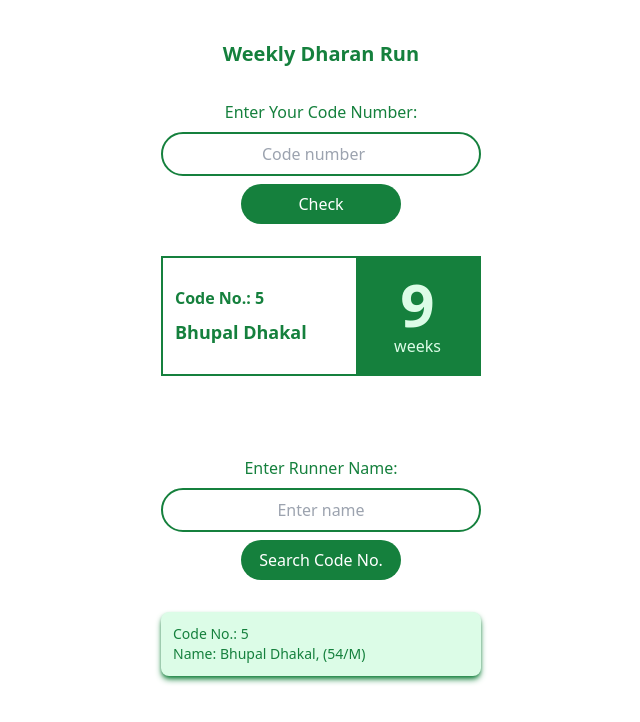
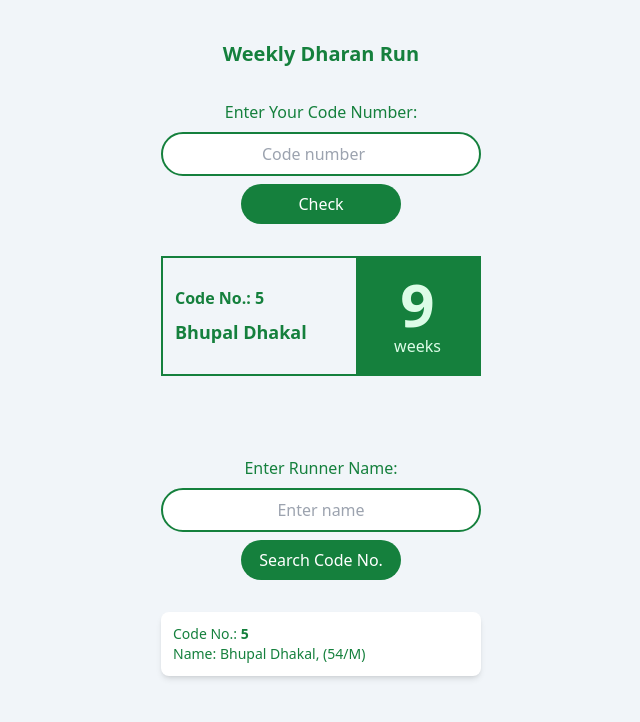
Before and after one commit to beejoy/checkmyrun, a React (Vite) app: page / in a window 1280 px wide. Both pictures are taken after typing "5" into the empty fields and a click on the button "Check". Shown: the top 722 px of the page, without its empty margins (319-959 px from the left). Built offline with nearby package versions, Linux system fonts and the light colour scheme.

Commit message:
Fix minor changes

```diff
--- a/index.html
+++ b/index.html
@@ -6,7 +6,7 @@
     <meta name="viewport" content="width=device-width, initial-scale=1.0" />
     <title>Dharan Run - Check My Run</title>
   </head>
-  <body>
+  <body class="bg-slate-100">
     <div id="root"></div>
     <script type="module" src="/src/main.jsx"></script>
   </body>
--- a/src/App.jsx
+++ b/src/App.jsx
@@ -14,8 +14,11 @@ const App = () => {
 
   const handleSearchCodeNumber = (e) => {
     e.preventDefault();
+    console.log(name.length);
     setRunner(
-      runData.filter((data) => data.Fullname.toLowerCase().match(`${name}`))
+      runData.filter((data) =>
+        data.Fullname.toLowerCase().match(name.length > 0 ? name : "xiaomi")
+      )
     );
     setName("");
   };
@@ -81,7 +84,7 @@ const App = () => {
             type="text"
             placeholder="Enter name"
             value={name}
-            onChange={(e) => setName(e.target.value)}
+            onChange={(e) => setName(e.target.value.toLowerCase())}
             className="text-green-700 border-green-700 outline-green-700 text-center px-5 py-2 rounded-full border-2 w-full"
           />
           <button
@@ -93,14 +96,16 @@ const App = () => {
         </form>
 
         {runner && runner.length > 0 ? (
-          <div className="flex flex-col gap-y-4 w-full sm:max-w-xs">
+          <div className="flex flex-col gap-y-3 w-full sm:max-w-xs">
             {runner.map((data) => (
               <>
                 <div
                   key={data.ID}
-                  className="w-full p-3 bg-green-100 text-sm outline-1 outline-green-700 rounded-lg shadow-md shadow-green-700"
+                  className="w-full p-3  text-sm outline-1 bg-white outline-green-700 rounded-lg shadow-md "
                 >
-                  <p>Code No.: {data.ID}</p>
+                  <p>
+                    Code No.: <span className="font-bold">{data.ID}</span>
+                  </p>
                   <p>
                     Name: {data["Fullname"]}, ({data["Age"]}/{data["Sex"]})
                   </p>
```
